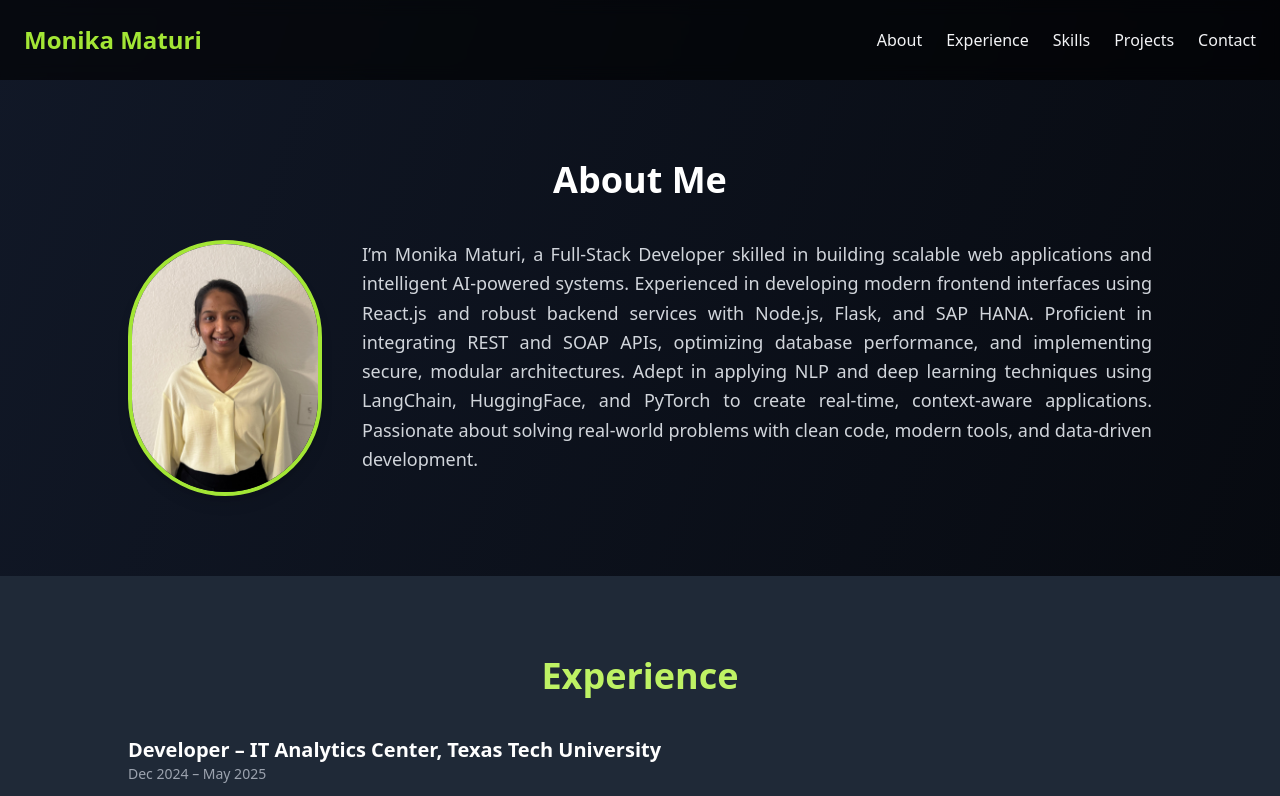
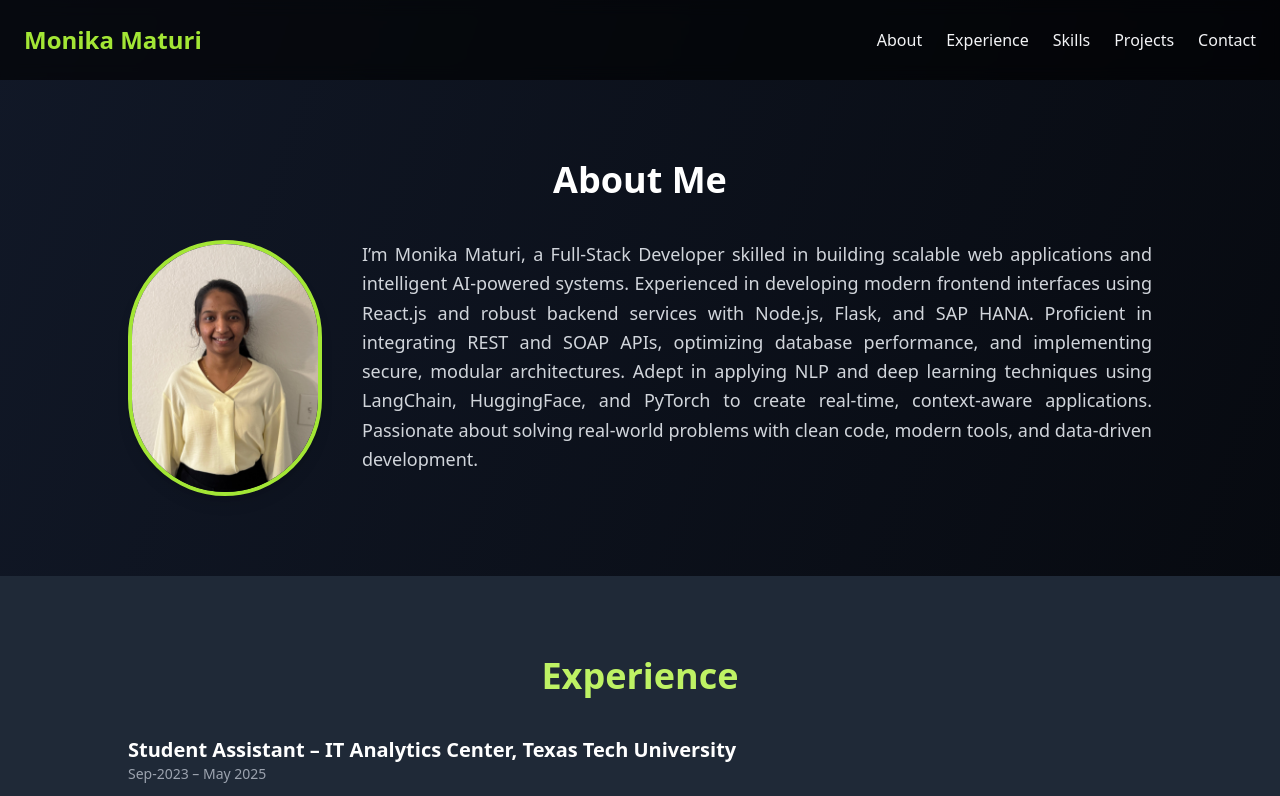
Before and after one commit to maturimonika/MyPortfolio, a React (Create React App) app: page / in a window 1280 px wide. Shown: the top 796 px of the page. Built offline with nearby package versions, Linux system fonts and the light colour scheme.

Commit message:
Update App.js

```diff
--- a/src/App.js
+++ b/src/App.js
@@ -47,8 +47,8 @@ export default function App() {
 
     {/* Texas Tech University */}
     <div>
-      <h3 className="text-xl font-semibold text-white">Developer – IT Analytics Center, Texas Tech University</h3>
-      <p className="text-gray-400 text-sm">Dec 2024 – May 2025</p>
+      <h3 className="text-xl font-semibold text-white">Student Assistant – IT Analytics Center, Texas Tech University</h3>
+      <p className="text-gray-400 text-sm">Sep-2023 – May 2025</p>
       <ul className="list-disc pl-5 text-gray-300 mt-2 space-y-1">
         <li>Built and maintained React.js and Node.js-based web applications for analytics and data tracking tools.</li>
         <li>Wrote modular, maintainable code to improve performance and reduce technical debt.</li>
```
